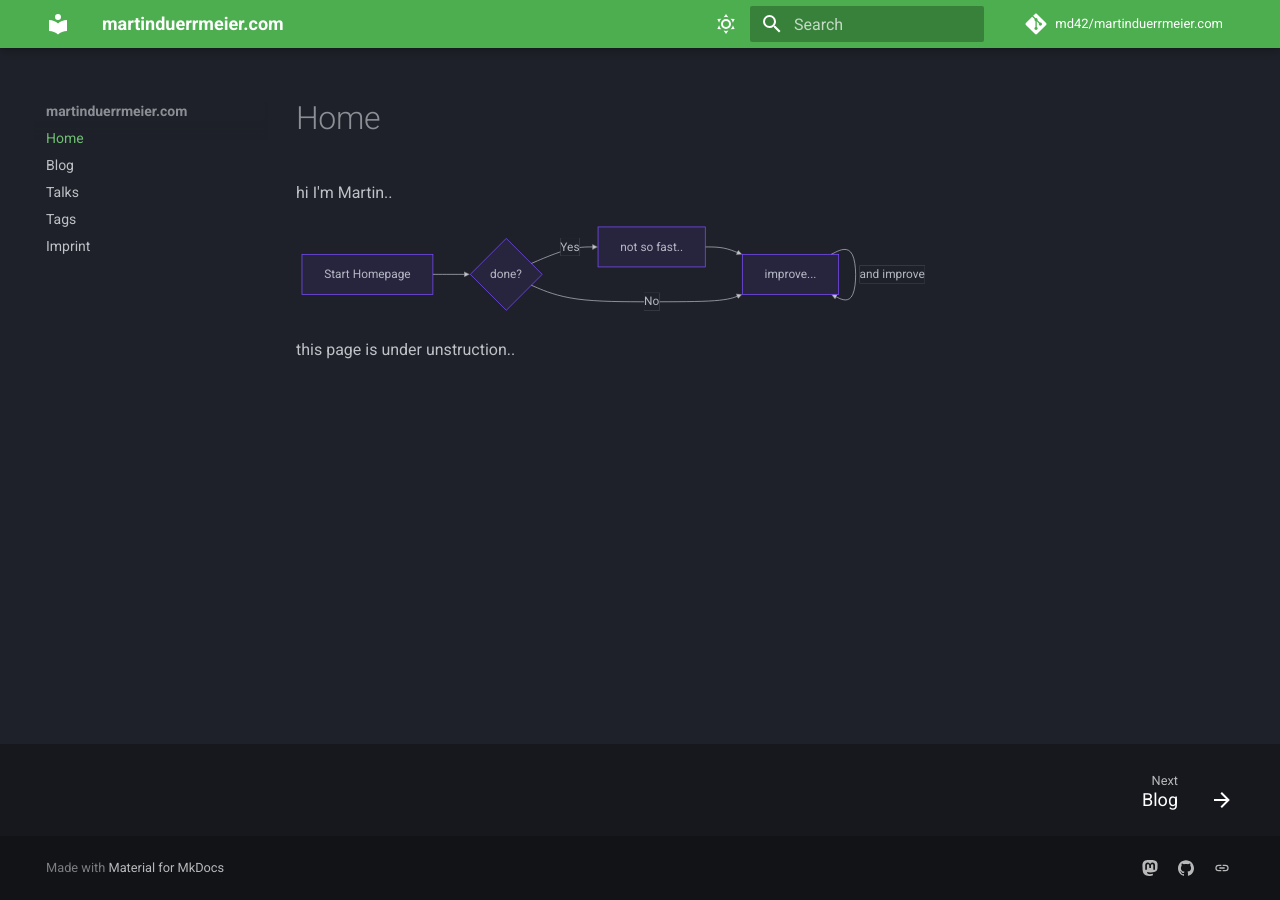
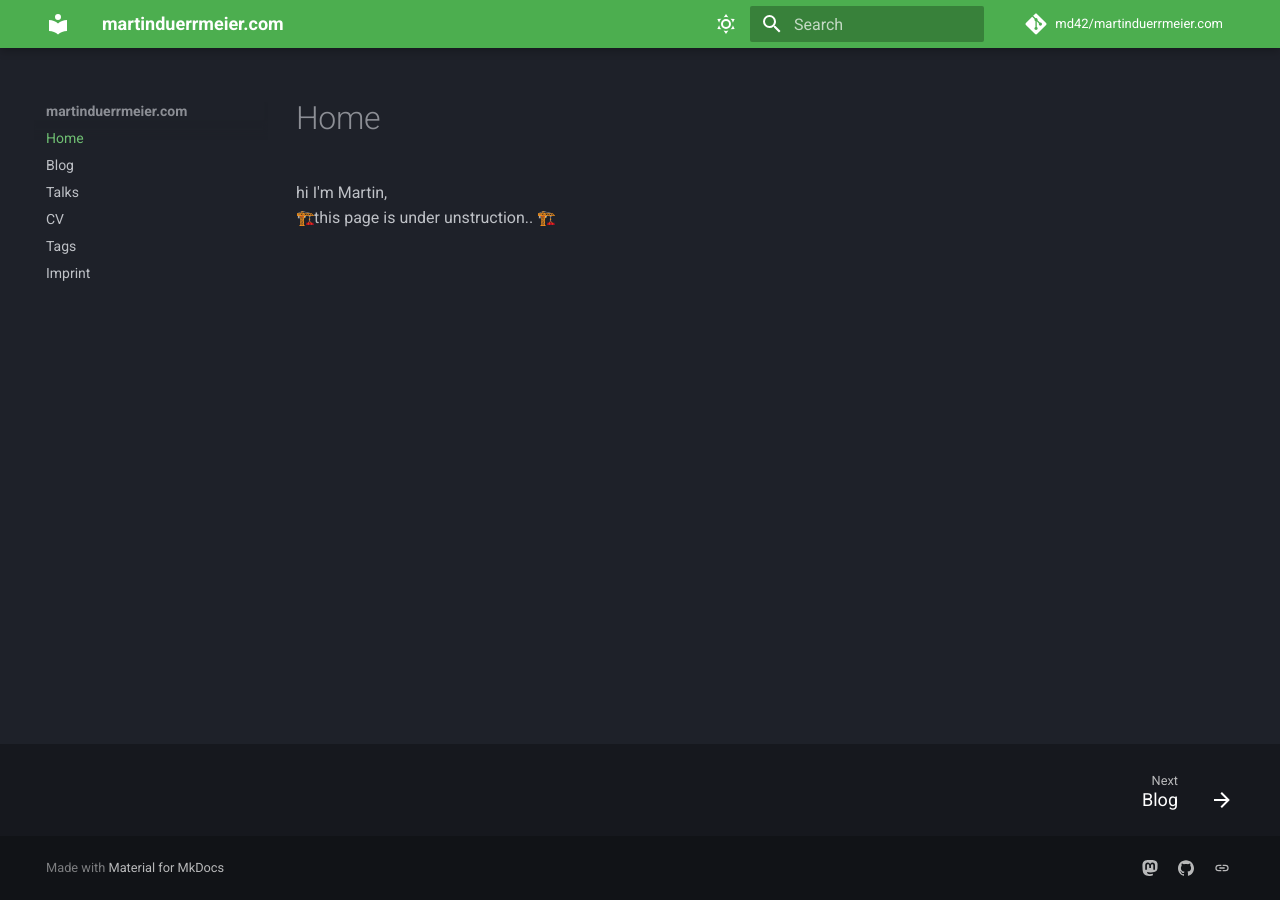
Before and after one commit to md42/martinduerrmeier.com, an MkDocs documentation site: the page built from docs/index.md, in a window 1280 px wide. Built offline with MkDocs 1.6.1 and Material for MkDocs 9.7.7, drawn with Linux system fonts in a browser that asks for light colours; emoji names are drawn with the system emoji font; comment, search, counter and statistics services are not loaded; some of the changed lines change nothing that is shown.

Commit message:
adding cv to menu + emoji support

````diff
--- a/docs/index.md
+++ b/docs/index.md
@@ -1,16 +1,4 @@
 # Home
 
-hi I'm Martin..
-
-``` mermaid
-graph LR
-  A[Start Homepage] --> B{done?};
-  B -->|Yes| D[not so fast..];
-  D --> C
-  B -->|No| C[improve...];
-  C -->|and improve| C[improve...];
-
-
-```
-
-this page is under unstruction..
+hi I'm Martin,
+:construction_site:this page is under unstruction.. :construction_site:
--- a/mkdocs.yml
+++ b/mkdocs.yml
@@ -30,6 +30,7 @@ nav:
   - Home: index.md
   - Blog: blog/index.md
   - Talks: talks.md
+  - CV: cv.md
   - Tags: tags.md
   - Imprint: imprint.md
 
@@ -50,6 +51,10 @@ markdown_extensions:
         - name: mermaid
           class: mermaid
           format: !!python/name:pymdownx.superfences.fence_code_format
+  - attr_list
+  - pymdownx.emoji:
+      emoji_index: !!python/name:material.extensions.emoji.twemoji
+      emoji_generator: !!python/name:material.extensions.emoji.to_svg
 
 extra:
   social:
````
